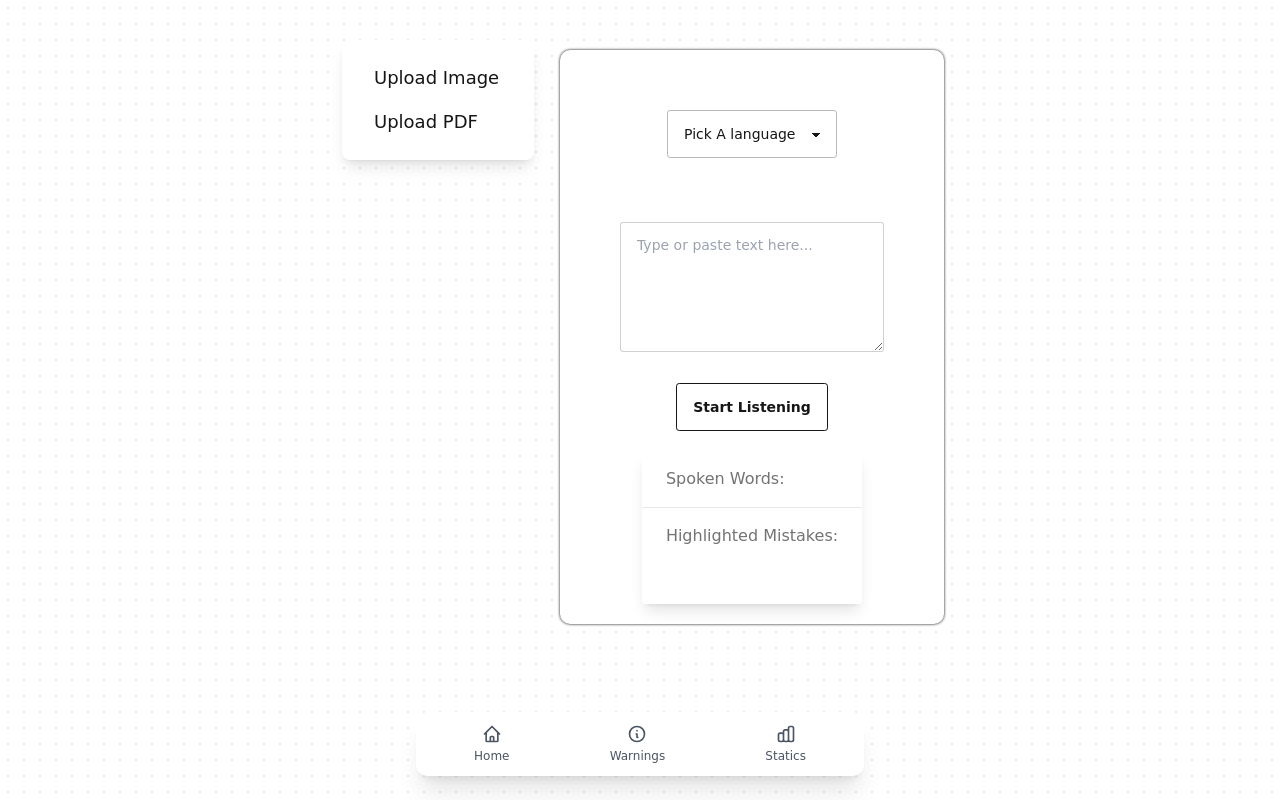
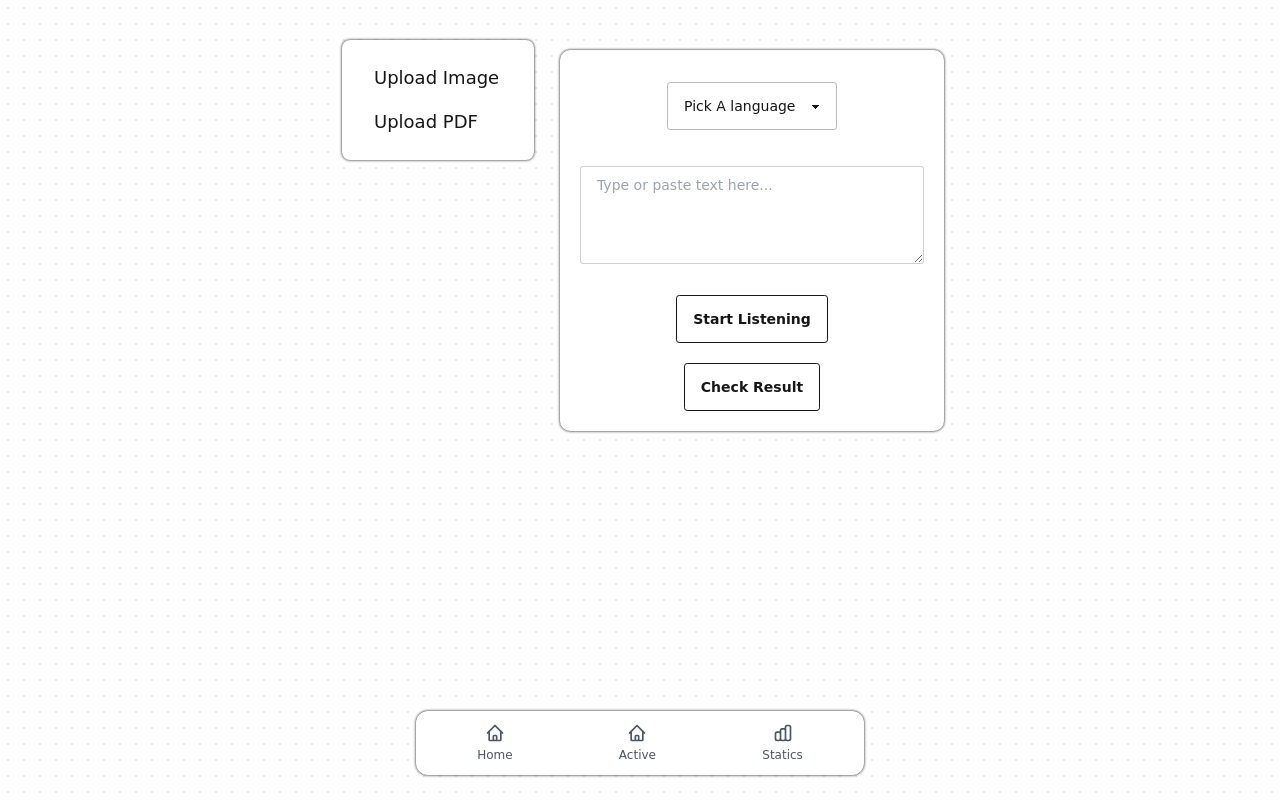
Before and after one commit to FarasMadani/Brainser, a React (Vite) app in the folder Brainser/: page / in a window 1280 px wide. Built offline with nearby package versions, Linux system fonts and the light colour scheme.

Commit message:
(2.1.2025 - updated the bottomnav and fixed start listening)

```diff
--- a/Brainser/src/App.css
+++ b/Brainser/src/App.css
@@ -7,6 +7,7 @@
   margin-left: 10px;
   margin-top: 10px;
 }
+
 
 @media only screen and (max-width: 400px) and (max-height: 900px) {
   .App{
@@ -18,6 +19,8 @@
     margin-top: 0px;
     margin-bottom: 0px;
   }
-
+  .stat-value{
+    font-size: medium;
+  }
 
 }
--- a/Brainser/src/App.jsx
+++ b/Brainser/src/App.jsx
@@ -11,7 +11,9 @@ function App() {
   const [spokenText, setSpokenText] = useState("");
   const [errors, setErrors] = useState([]);
   const [isListening, setIsListening] = useState(false);
+  const [showResults, setShowResults] = useState(false); // New state to track if results should be shown
   const [language, setLanguage] = useState("1"); // Default value is "1"
+  const [errorMessage, setErrorMessage] = useState(""); // New state for error message
   const recognitionRef = useRef(null); // Store the recognition instance
 
   const languageOptions = {
@@ -42,11 +44,17 @@ function App() {
 
   // Handle text input
   const handleTextInput = (event) => {
-    setExtractedText(event.target.value.toLowerCase());
+    setProvidedText(event.target.value.toLowerCase());
+    setErrorMessage(""); // Clear error message when typing
   };
 
   // Handle speech recognition
   const startSpeechRecognition = () => {
+    if (providedText.trim() === "") {
+      setErrorMessage("Must insert text");
+      return;
+    }
+
     if (
       !("SpeechRecognition" in window || "webkitSpeechRecognition" in window)
     ) {
@@ -95,6 +103,7 @@ function App() {
   // Stop speech recognition
   const stopSpeechRecognition = () => {
     if (recognitionRef.current) {
+      recognitionRef.current.onend = null; // Prevent restarting recognition on end
       recognitionRef.current.stop(); // Manually stop the microphone
       setIsListening(false); // Update listening status
     }
@@ -116,6 +125,7 @@ function App() {
     return mistakes;
   };
 
+
   // Highlight incorrect words
   const getHighlightedText = (text, errors) => {
     const words = text.split(" ");
@@ -123,16 +133,28 @@ function App() {
       return (
         <span
           key={index}
-          style={{
-            backgroundColor: errors.includes(index) ? "red" : "transparent",
-            color: errors.includes(index) ? "white" : "black",
-            padding: "0 2px",
-          }}
+          className={`${
+            errors.includes(index) ? "bg-red-500 text-white" : "bg-transparent"
+          } px-1`}
         >
           {word}
         </span>
       );
     });
+  };
+
+  // Handle check result button click
+  const handleCheckResult = () => {
+    if (providedText.trim() === "") {
+      setErrorMessage("Must insert text");
+      return;
+    }
+    setShowResults(true);
+  };
+
+  // Handle go back button click
+  const handleGoBack = () => {
+    setShowResults(false);
   };
 
   return (
@@ -143,9 +165,9 @@ function App() {
             handleImageUpload={handleImageUpload}
             handlePDFUpload={handlePDFUpload}
           />
-        <BottomNavbar />
           <div className="App card bg-base-100 w-full md:w-96 mx-5 p-5 shadow-lg">
-          <div className="LangSelector text-center my-10 space-x-3">
+            {!showResults && (
+              <div className="LangSelector text-center my-3 space-x-3">
                 <select
                   className="select select-secondary"
                   value={language}
@@ -159,6 +181,7 @@ function App() {
                   {/* Add more language options here if needed */}
                 </select>
               </div>
+            )}
 
             <div>
               {uploadedImage && (
@@ -168,17 +191,23 @@ function App() {
               )}
             </div>
 
-          <div className="my-3 py-3 mx-5 px-5">
+            {!isListening && !showResults && (
+              <div className="my-3 py-3">
                 <textarea
-              className="textarea textarea-bordered w-full"
+                  className="textarea textarea-bordered w-full text-sm"
                   placeholder="Type or paste text here..."
                   rows="4"
                   value={providedText}
-              onChange={(e) => setProvidedText(e.target.value.toLowerCase())}
+                  onChange={handleTextInput}
                 />
+                {errorMessage && (
+                  <p className="text-red-500 mt-2">{errorMessage}</p>
+                )}
               </div>
+            )}
 
             <div className="flex flex-col items-center">
+              {!showResults && (
                 <div className="btn btn-outline mb-5">
                   {!isListening ? (
                     <button onClick={startSpeechRecognition}>
@@ -188,23 +217,46 @@ function App() {
                     <button onClick={stopSpeechRecognition}>Stop Listening</button>
                   )}
                 </div>
+              )}
 
-            <div className="stats stats-vertical lg:stats-vertical shadow-lg">
+              {!isListening && !showResults && (
+                <button
+                  className="btn btn-outline"
+                  onClick={handleCheckResult}
+                >
+                  Check Result
+                </button>
+              )}
+
+              {showResults && (
+                <>
+                  <div className="stats-vertical">
                     <div className="stat">
-                <div className="stat-title">Spoken Words:</div>
-                <div className="stat-value text-lg">{spokenText}</div>
+                      <div className="stat-title text-center">Spoken Words</div>
+                      <div className="stat-value text-sm flex flex-wrap overflow-y-auto whitespace-normal max-h-48">
+                        {spokenText}
+                      </div>
                     </div>
 
                     <div className="stat">
-                <div className="stat-title">Highlighted Mistakes:</div>
-                <div className="stat-value">
+                      <div className="stat-title text-center">Highlighted Mistakes</div>
+                      <div className="stat-value text-sm flex flex-wrap overflow-y-auto whitespace-normal max-h-48">
                         {getHighlightedText(providedText, errors)}
                       </div>
                     </div>
                   </div>
+                  <button
+                    className="btn btn-secondary mt-5"
+                    onClick={handleGoBack}
+                  >
+                    Go Back
+                  </button>
+                </>
+              )}
             </div>
           </div>
         </div>
+        {!showResults && <BottomNavbar/>}
       </div>
     </>
   );
--- a/Brainser/src/Components/BottomNav.css
+++ b/Brainser/src/Components/BottomNav.css
@@ -1,4 +1,3 @@
-@media screen and (max-width: 600px) {
     .navbar{
         justify-content: space-around;
         align-items: center;
@@ -7,5 +6,3 @@
         width: 80%;
         box-shadow: black 0px 0px 3px;
     }
-
-}
--- a/Brainser/src/Components/BottomNav.jsx
+++ b/Brainser/src/Components/BottomNav.jsx
@@ -1,9 +1,30 @@
-import React from 'react';
+import React, { useEffect, useState } from 'react';
 import "./BottomNav.css"
 
 const BottomNav = () => {
+  const [isKeyboardVisible, setIsKeyboardVisible] = useState(false);
+
+  useEffect(() => {
+    const handleResize = () => {
+      if (window.innerHeight < 500) { // Adjust the height threshold as needed
+        setIsKeyboardVisible(true);
+      } else {
+        setIsKeyboardVisible(false);
+      }
+    };
+
+    window.addEventListener('resize', handleResize);
+    return () => {
+      window.removeEventListener('resize', handleResize);
+    };
+  }, []);
+
+  if (isKeyboardVisible) {
+    return null;
+  }
+
   return (
-      <div className="navbar fixed bottom-4 left-0 right-0 flex justify-around items-center bg-white shadow-xl p-2 m-2 max-w-md mx-auto rounded-xl">
+    <div className="navbar fixed bottom-0 left-0 right-0 flex justify-around items-center bg-white shadow-xl max-w-md mx-auto rounded-xl">
       <button className="flex flex-col items-center space-y-1 text-gray-600">
         <svg
           xmlns="http://www.w3.org/2000/svg"
@@ -33,10 +54,10 @@ const BottomNav = () => {
             strokeLinecap="round"
             strokeLinejoin="round"
             strokeWidth="2"
-              d="M13 16h-1v-4h-1m1-4h.01M21 12a9 9 0 11-18 0 9 9 0 0118 0z"
+            d="M3 12l2-2m0 0l7-7 7 7M5 10v10a1 1 0 001 1h3m10-11l2 2m-2-2v10a1 1 0 01-1 1h-3m-6 0a1 1 0 001-1v-4a1 1 0 011-1h2a1 1 0 011 1v4a1 1 0 001 1m-6 0h6"
           />
         </svg>
-          <span className="btm-nav-label text-xs">Warnings</span>
+        <span className="btm-nav-label text-xs">Active</span>
       </button>
       <button className="flex flex-col items-center space-y-1 text-gray-600">
 <svg
@@ -57,6 +78,6 @@ const BottomNav = () => {
 </button>
     </div>
   );
-};
+}
 
 export default BottomNav;
--- a/Brainser/src/Components/SideNav.css
+++ b/Brainser/src/Components/SideNav.css
@@ -0,0 +1,4 @@
+.sidenavbar{
+    border-color: black;
+    box-shadow: black 0px 0px 3px;
+}
--- a/Brainser/src/Components/SideNavbar.jsx
+++ b/Brainser/src/Components/SideNavbar.jsx
@@ -1,8 +1,9 @@
 import React from "react";
+import "./SideNav.css";
 
 const SideNavbar = ({ handleImageUpload, handlePDFUpload }) => {
   return (
-    <div className="h-auto w-48 bg-white shadow-lg rounded-lg p-4 md: ml-4 mr-4">
+    <div className="sidenavbar h-auto w-48 bg-white rounded-lg p-4 md: ml-4 mr-4">
       <div className="flex flex-col">
         <label className="py-2 px-4 text-lg hover:bg-gray-200 rounded cursor-pointer">
           <input
```
Lines whose indentation alone changed are shown as unchanged.
